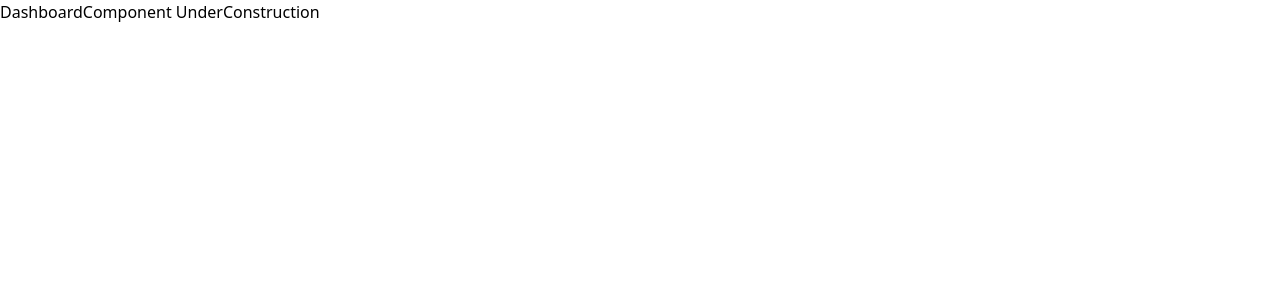
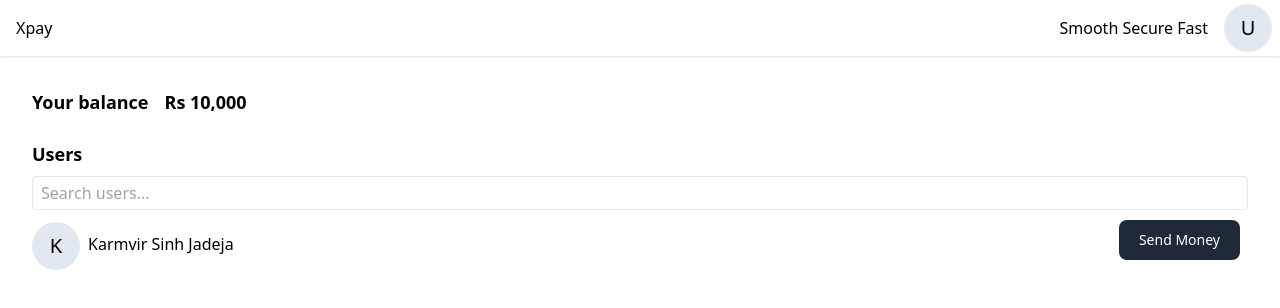
Before and after one commit to Karmvirjadeja/Xpay, a React (Vite) app in the folder Frontend/: page /dashboard in a window 1280 px wide. Shown: the top 308 px of the page. Built offline with nearby package versions, Linux system fonts and the light colour scheme.

Commit message:
Here added the the onChnage functionality onto the Signup page

```diff
--- /dev/null
+++ b/Frontend/src/components/Appbar.jsx
@@ -0,0 +1,15 @@
+export const Appbar = () => {
+  return (
+    <div className="shadow h-14 flex justify-between">
+      <div className="flex flex-col justify-center h-full ml-4">Xpay</div>
+      <div className="flex">
+        <div className="flex flex-col justify-center h-full mr-4">
+          Smooth Secure Fast
+        </div>
+        <div className="rounded-full h-12 w-12 bg-slate-200 flex justify-center mt-1 mr-2">
+          <div className="flex flex-col justify-center h-full text-xl">U</div>
+        </div>
+      </div>
+    </div>
+  );
+};
--- /dev/null
+++ b/Frontend/src/components/Balance.jsx
@@ -0,0 +1,8 @@
+export const Balance = ({ value }) => {
+  return (
+    <div className="flex">
+      <div className="font-bold text-lg">Your balance</div>
+      <div className="font-semibold ml-4 text-lg">Rs {value}</div>
+    </div>
+  );
+};
--- a/Frontend/src/components/InputBox.jsx
+++ b/Frontend/src/components/InputBox.jsx
@@ -1,9 +1,10 @@
-export function InputBox({ label, placeholder }) {
+export function InputBox({ label, placeholder, onChange }) {
   return (
     <div>
       <div className="text-sm font-medium text-left py-2">{label}</div>
 
       <input
+        onChange={onChange}
         placeholder={placeholder}
         className="w-full px-2 py-1 border rounded border-slate-200"
       />
--- /dev/null
+++ b/Frontend/src/components/Users.jsx
@@ -0,0 +1,54 @@
+import { useState } from "react";
+import { Button } from "./Button";
+
+export const Users = () => {
+  // Replace with backend call
+  const [users, setUsers] = useState([
+    {
+      firstName: "Karmvir",
+      lastName: "Sinh Jadeja",
+      _id: 1,
+    },
+  ]);
+
+  return (
+    <>
+      <div className="font-bold mt-6 text-lg">Users</div>
+      <div className="my-2">
+        <input
+          type="text"
+          placeholder="Search users..."
+          className="w-full px-2 py-1 border rounded border-slate-200"
+        ></input>
+      </div>
+      <div>
+        {users.map((user) => (
+          <User key={user._id} user={user} />
+        ))}
+      </div>
+    </>
+  );
+};
+
+function User({ user }) {
+  return (
+    <div className="flex justify-between">
+      <div className="flex">
+        <div className="rounded-full h-12 w-12 bg-slate-200 flex justify-center mt-1 mr-2">
+          <div className="flex flex-col justify-center h-full text-xl">
+            {user.firstName[0]}
+          </div>
+        </div>
+        <div className="flex flex-col justify-center h-ful">
+          <div>
+            {user.firstName} {user.lastName}
+          </div>
+        </div>
+      </div>
+
+      <div className="flex flex-col justify-center h-ful">
+        <Button label={"Send Money"} />
+      </div>
+    </div>
+  );
+}
--- a/Frontend/src/pages/Dashboard.jsx
+++ b/Frontend/src/pages/Dashboard.jsx
@@ -1,3 +1,15 @@
-export function Dashboard() {
-  return <div>DashboardComponent UnderConstruction</div>;
-}
+import { Appbar } from "../components/Appbar";
+import { Balance } from "../components/Balance";
+import { Users } from "../components/Users";
+
+export const Dashboard = () => {
+  return (
+    <div>
+      <Appbar />
+      <div className="m-8">
+        <Balance value={"10,000"} />
+        <Users />
+      </div>
+    </div>
+  );
+};
--- a/Frontend/src/pages/SendMoney.jsx
+++ b/Frontend/src/pages/SendMoney.jsx
@@ -1,3 +1,40 @@
-export function SendMoney() {
-  return <div>SendMoney UnderConstruction</div>;
-}
+export const SendMoney = () => {
+  return (
+    <div className="flex justify-center h-screen bg-gray-100">
+      <div className="h-full flex flex-col justify-center">
+        <div className="border h-min text-card-foreground max-w-md p-4 space-y-8 w-96 bg-white shadow-lg rounded-lg">
+          <div className="flex flex-col space-y-1.5 p-6">
+            <h2 className="text-3xl font-bold text-center">Send Money</h2>
+          </div>
+          <div className="p-6">
+            <div className="flex items-center space-x-4">
+              <div className="w-12 h-12 rounded-full bg-green-500 flex items-center justify-center">
+                <span className="text-2xl text-white">A</span>
+              </div>
+              <h3 className="text-2xl font-semibold">Reciever Name</h3>
+            </div>
+            <div className="space-y-4">
+              <div className="space-y-2">
+                <label
+                  className="text-sm font-medium leading-none peer-disabled:cursor-not-allowed peer-disabled:opacity-70"
+                  htmlFor="amount"
+                >
+                  Amount (in Rs)
+                </label>
+                <input
+                  type="number"
+                  className="flex h-10 w-full rounded-md border border-input bg-background px-3 py-2 text-sm"
+                  id="amount"
+                  placeholder="Enter amount"
+                />
+              </div>
+              <button className="justify-center rounded-md text-sm font-medium ring-offset-background transition-colors h-10 px-4 py-2 w-full bg-green-500 text-white">
+                Initiate Transfer
+              </button>
+            </div>
+          </div>
+        </div>
+      </div>
+    </div>
+  );
+};
--- a/Frontend/src/pages/Signup.jsx
+++ b/Frontend/src/pages/Signup.jsx
@@ -3,18 +3,46 @@ import { Button } from "../components/Button";
 import { Heading } from "../components/Heading";
 import { InputBox } from "../components/InputBox";
 import { SubHeading } from "../components/SubHeading";
-
+import { useState } from "react";
 export const Signup = () => {
+  const [firstName, setFirstName] = useState("");
+  const [lastName, setLastName] = useState("");
+  const [userName, setUserName] = useState("");
+  const [password, setPassword] = useState("");
   return (
     <div className="bg-slate-300 h-screen flex justify-center">
       <div className="flex flex-col justify-center">
         <div className="rounded-lg bg-white w-80 text-center p-2 h-max px-4">
           <Heading label={"Sign up"} />
           <SubHeading label={"Enter your infromation to create an account"} />
-          <InputBox placeholder="John" label={"First Name"} />
-          <InputBox placeholder="Doe" label={"Last Name"} />
-          <InputBox placeholder="jadejakarmvir12@gmail.com" label={"Email"} />
-          <InputBox placeholder="123456" label={"Password"} />
+          <InputBox
+            onChange={(e) => {
+              setFirstName(e.target.value);
+            }}
+            placeholder="John"
+            label={"First Name"}
+          />
+          <InputBox
+            onChange={(e) => {
+              setLastName(e.target.value);
+            }}
+            placeholder="Doe"
+            label={"Last Name"}
+          />
+          <InputBox
+            onChange={(e) => {
+              setUserName(e.target.value);
+            }}
+            placeholder="jadejakarmvir12@gmail.com"
+            label={"Email"}
+          />
+          <InputBox
+            onChange={(e) => {
+              setPassword(e.target.value);
+            }}
+            placeholder="123456"
+            label={"Password"}
+          />
           <div className="pt-4">
             <Button label={"Sign up"} />
           </div>
```
